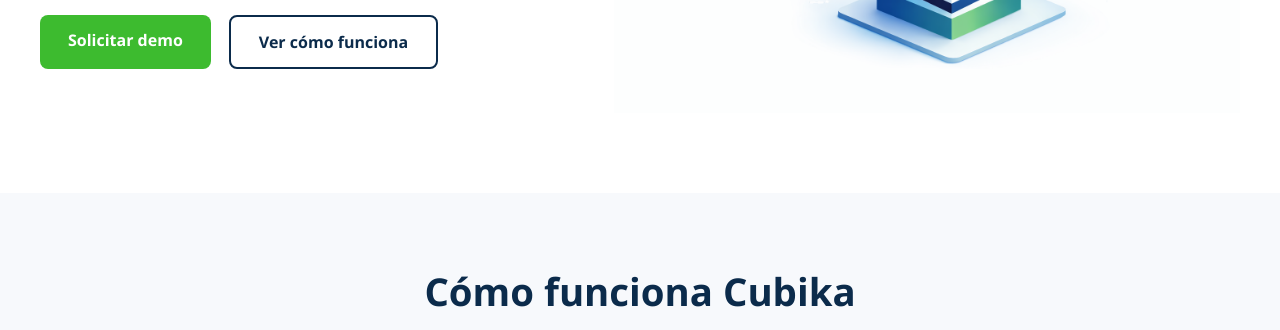
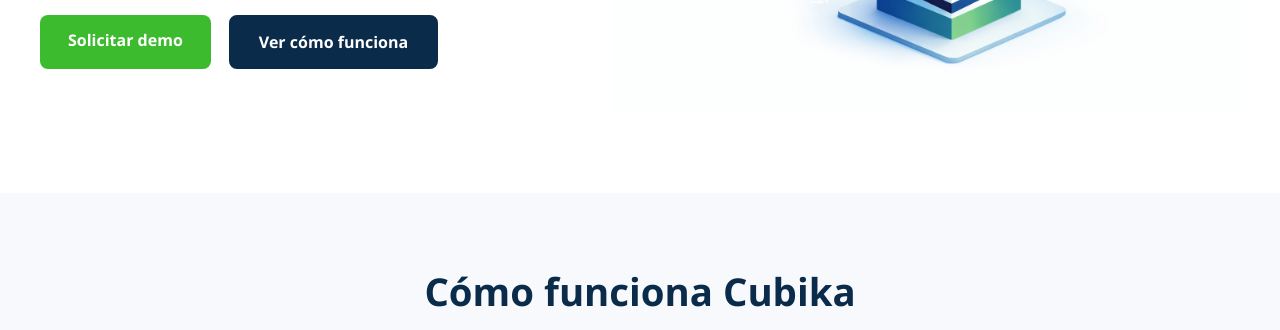
Before and after one commit to echeverrigroup/cubika-landing, a website: page index.html in a window 1280 px wide. In both pictures the pointer is over the link "Ver cómo funciona". Shown: the part 460-790 px from the top of the page. Drawn offline with Linux system fonts and the light colour scheme.

Commit message:
Update index.html

```diff
--- a/index.html
+++ b/index.html
@@ -236,8 +236,8 @@
 }
 
 .btn-secondary:hover {
-  background-color: #ffffff;
-  color: #0b2b4b;
+  background-color: #0b2b4b;
+  color: #ffffff;
 }
 
 
```
